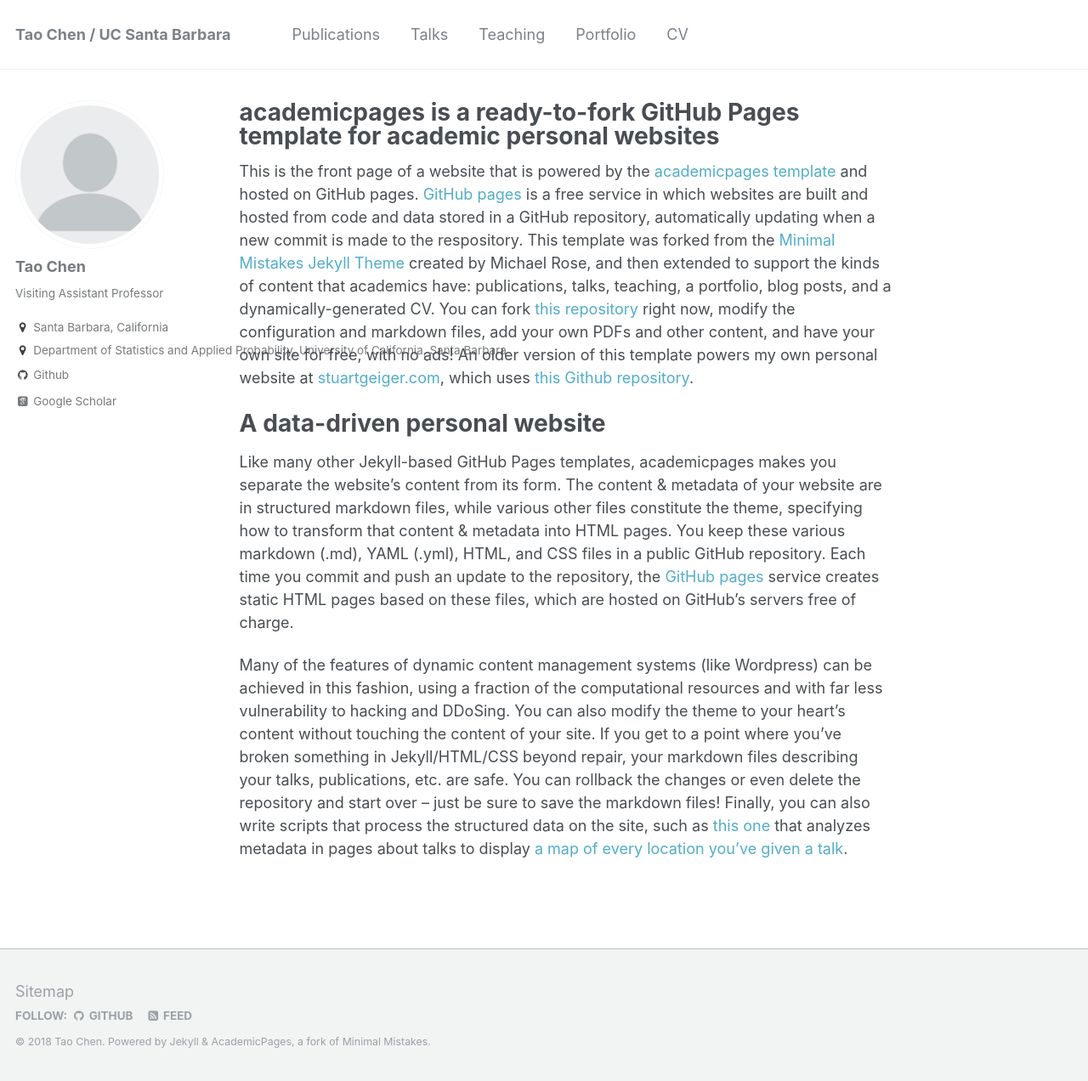
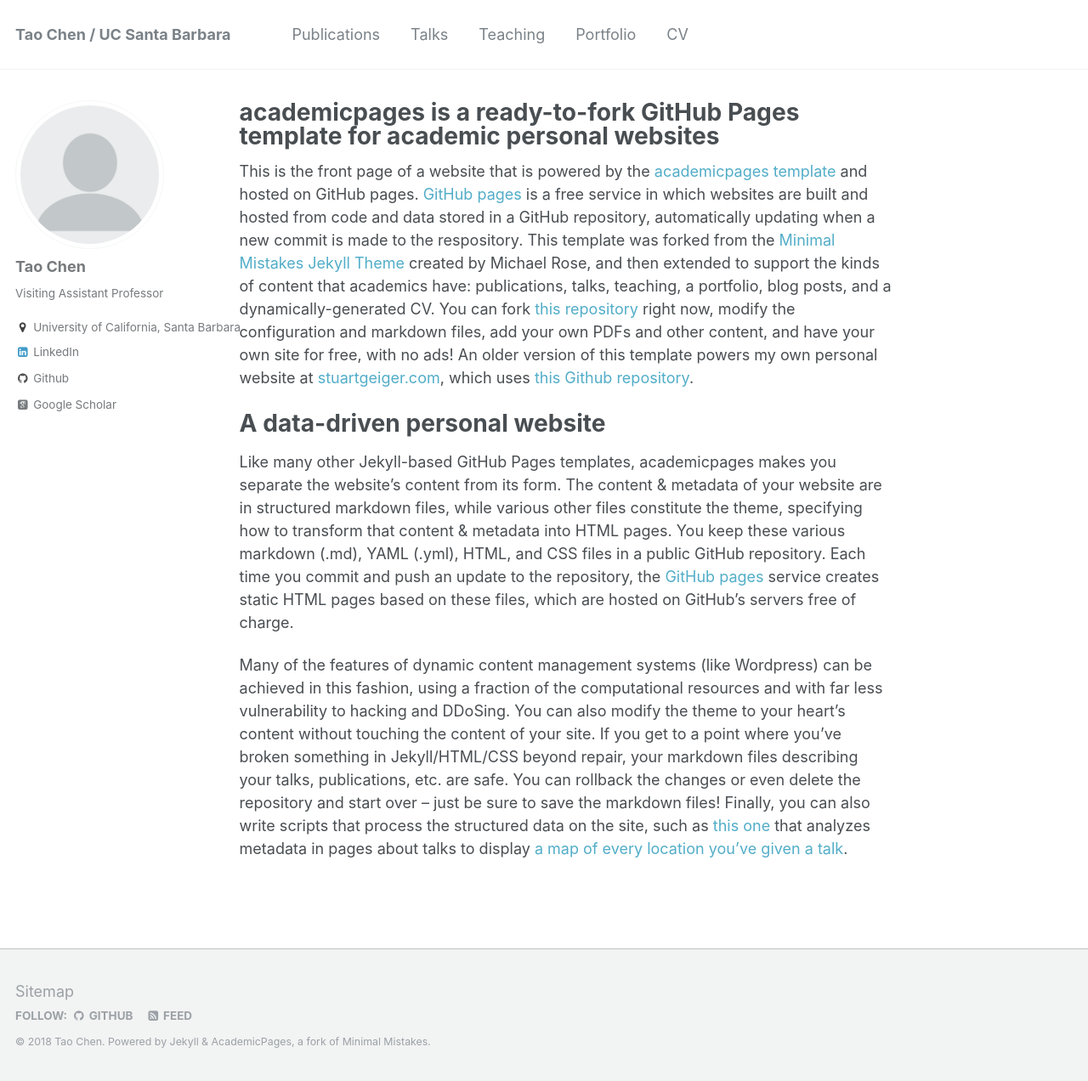
Before and after one commit to cherntodd/cherntodd.github.io, a Jekyll site: the page built from _pages/about.md, in a window 1280 px wide and 1272 px high. Shown: the whole window at 85% size. Built offline with Jekyll 4.4.1, drawn with Linux system fonts in a browser that asks for light colours; some web fonts are replaced.

Commit message:
no message

```diff
--- a/_config.yml
+++ b/_config.yml
@@ -81,8 +81,8 @@ author:
   name             : "Tao Chen"
   avatar           : "profile.png"
   bio              : "Visiting Assistant Professor"
-  location         : "Santa Barbara, California"
-  employer         : "Department of Statistics and Applied Probability, University of California, Santa Barbara"
+  location         :
+  employer         : "University of California, Santa Barbara"
   googlescholar    : "https://scholar.google.com/citations?user=K1hOJuEAAAAJ"
   email            :
   uri              :
@@ -97,7 +97,7 @@ author:
   keybase          :
   instagram        :
   lastfm           :
-  linkedin         :
+  linkedin         : https://www.linkedin.com/in/tchen29/
   orcid            :
   pinterest        :
   soundcloud       :
```
